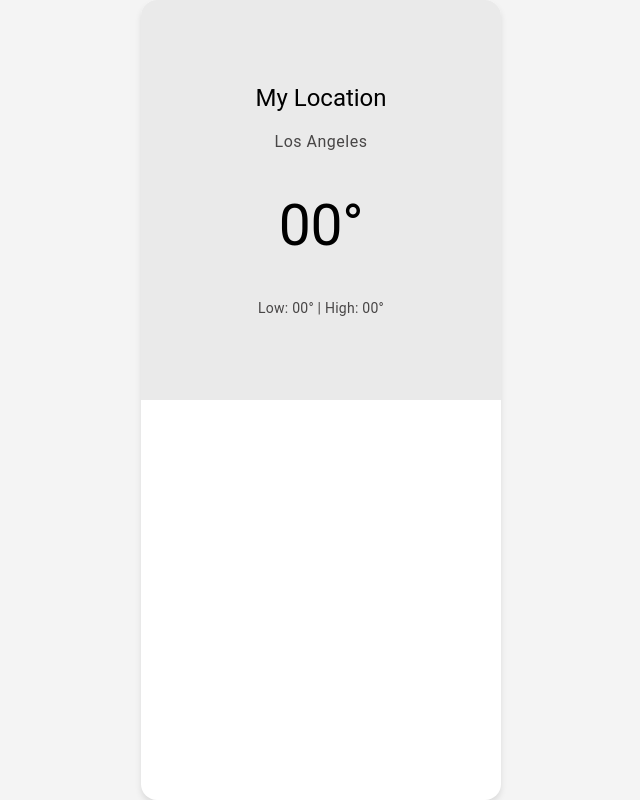
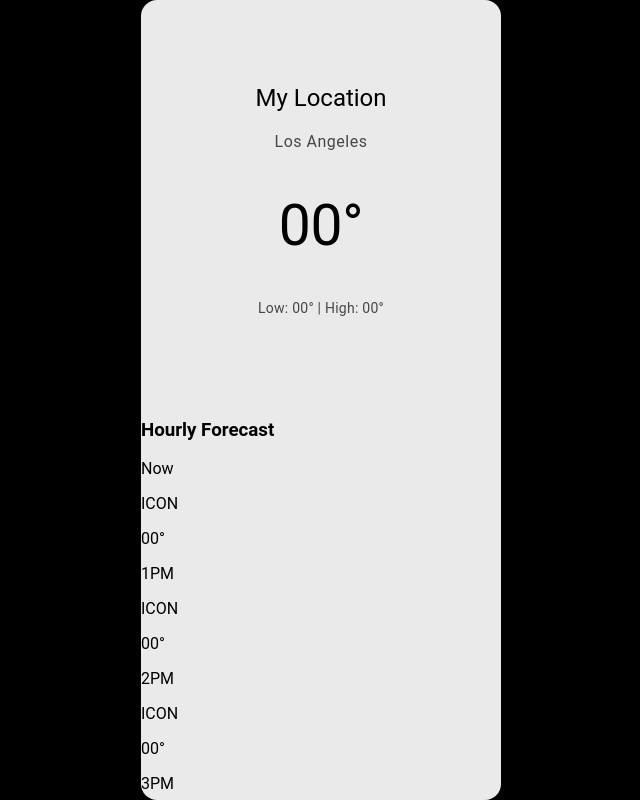
Before and after one commit to matthew-estes/fireteamproject, a React (Vite) app in the folder frontend/: page / in a window 1280 px wide. Shown: the whole page, without its empty margins (319-959 px from the left). Built offline with nearby package versions, Linux system fonts and the light colour scheme.

Commit message:
feature: add hourly-forecast layout

```diff
--- a/frontend/src/components/App/App.css
+++ b/frontend/src/components/App/App.css
@@ -4,19 +4,18 @@ body {
   align-items: center;
   height: 100vh;
   margin: 0;
-    background-color: #f4f4f4;
-    font-family: 'Roboto', sans-serif;
+  background-color: black;
+  font-family: "Roboto", sans-serif;
 }
-  .mobile-view{
+.mobile-view {
   width: 360px;
   height: 100vh;
-    background-color: white;
+  background-color: #eaeaea;
   box-shadow: 0px 4px 6px rgba(0, 0, 0, 0.1);
   border-radius: 16px;
   overflow: hidden;
 }
 .weather-card {
-    background-color: #eaeaea;
   width: 328px;
   height: 400px;
   padding: 0 16px;
@@ -25,9 +24,7 @@ body {
   justify-content: center;
   align-items: center;
   gap: 24px;
-
 }
-
 
 .location-info {
   text-align: center;
--- a/frontend/src/components/App/App.jsx
+++ b/frontend/src/components/App/App.jsx
@@ -1,10 +1,8 @@
-import { useState } from 'react';
+import { useState } from "react";
 import { Routes, Route, useNavigate } from "react-router-dom";
-import './App.css';
+import "./App.css";
 
 function App() {
-
-
   return (
     <div className="mobile-view">
       <div className="weather-card">
@@ -19,9 +17,39 @@ function App() {
           <p>Low: 00° | High: 00°</p>
         </div>
       </div>
+
+      <div className="hourly-forecast">
+        <h3>Hourly Forecast</h3>
+        <div className="hourly-grid">
+          <div className="hour">
+            <p>Now</p>
+            <p>ICON</p>
+            <p>00°</p>
+          </div>
+          <div className="hour">
+            <p>1PM</p>
+            <p>ICON</p>
+            <p>00°</p>
+          </div>
+          <div className="hour">
+            <p>2PM</p>
+            <p>ICON</p>
+            <p>00°</p>
+          </div>
+          <div className="hour">
+            <p>3PM</p>
+            <p>ICON</p>
+            <p>00°</p>
+          </div>
+          <div className="hour">
+            <p>4PM</p>
+            <p>ICON</p>
+            <p>00°</p>
+          </div>
+        </div>
+      </div>
     </div>
   );
 }
 
-
 export default App;
```
Lines whose indentation alone changed are shown as unchanged.
